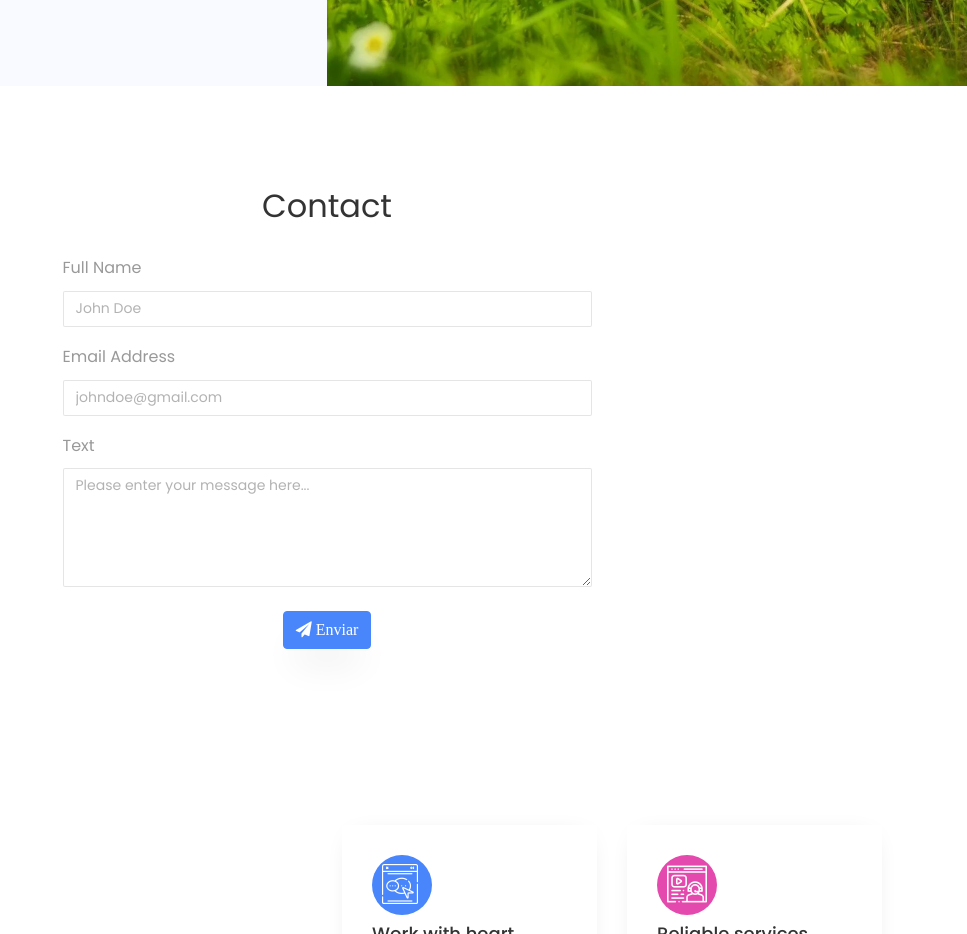
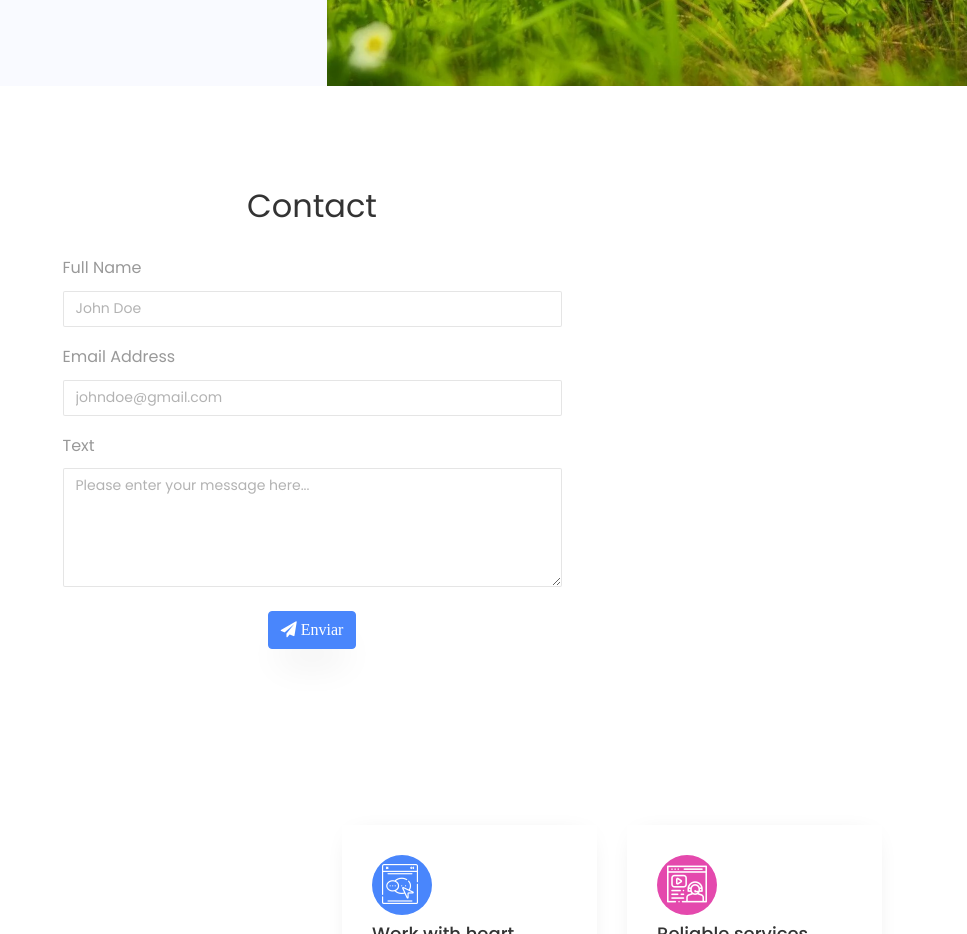
Before and after one commit to udeope/M6_Bootstrap, a plain HTML site: page Nivell_3/Template_adaptat/index.html in a window 1280 px wide. Shown: the part 3300-4234 px from the top of the page, without its empty margins (313-1280 px from the left). Drawn offline with Linux system fonts and the light colour scheme; some packages are replaced by stand-ins of ours; no server answers; files whose address does not match are found by name.

Commit message:
Update index.html

```diff
--- a/Nivell_3/Template_adaptat/index.html
+++ b/Nivell_3/Template_adaptat/index.html
@@ -318,7 +318,7 @@
 </div>
 </section>
 <!-- Contact -->
-       <section class="row mt-5 justify-content-center">
+       <section class="container-fluid row mt-5 justify-content-center">
           <div class="col-md-6 ">
            <div class="p-4 p-md-5">
                <h2 class="mb-4 text-center">Contact</h2>
```
